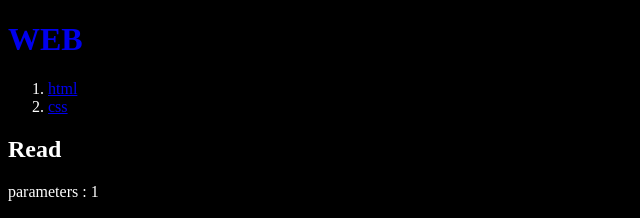
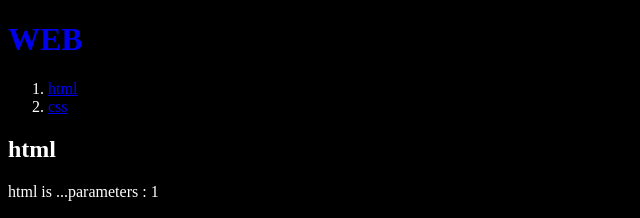
Before and after one commit to nowaveosu/nextjs_study, a Next.js app: page /read/1 in a window 1280 px wide. Shown: the top 218 px of the page, without its empty margins (0-640 px from the left). Built offline with nearby package versions, Linux system fonts and the light colour scheme; data requests are answered from the project's data file.

Commit message:
[Add] 글읽기 변경

```diff
--- a/src/app/read/[id]/page.js
+++ b/src/app/read/[id]/page.js
@@ -1,7 +1,12 @@
-export default function Read(props){
+// 데이터를 읽어서 출력할뿐 => 서버컴포넌트
+// 사용자와 상호작용한다 => 클라이언트컴포넌트
+export default async function Read(props){
+    const resp = await fetch(`http://localhost:9999/topics/${props.params.id}`);
+    const topic = await resp.json();
     return(
         <>
-        <h2>Read</h2>
+        <h2>{topic.title}</h2>
+        {topic.body}
         parameters : {props.params.id}
         </>
     )
```
